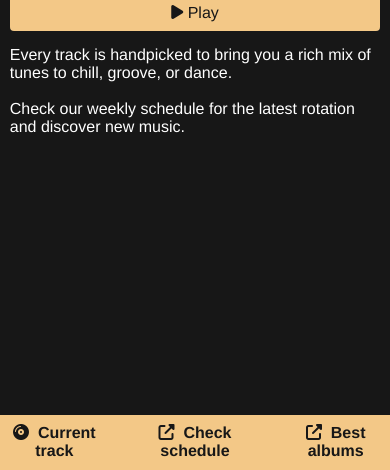
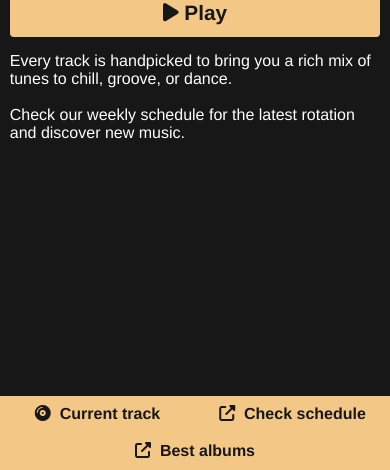
Before and after one commit to niprobin/body-music, a website: page index.html in a window 390 px wide. Shown: the part 374-844 px from the top of the page. Drawn offline with Linux system fonts and the light colour scheme; no server answers; a web font is replaced by a local one.

Commit message:
fixed actions on mobile with z-index

```diff
--- a/style.css
+++ b/style.css
@@ -59,13 +59,14 @@ header {
 
 header > button.play-pause {
 	cursor:pointer;
-	font-size:1em;
+	font-size:1.3em;
 	background-color: #f3c887;
 	color: #171717;
 	border: 0;
 	padding: 0.6em 1em;
 	border-radius: 4px;
 	font-family:'Fustat', "Helvetica", sans-serif;
+	font-weight:bold;
 }
 
 .actions {
@@ -128,7 +129,7 @@ header > button.play-pause {
 
 #song-modal.show {
 	opacity:1;
-	transform: translateY(-50px);
+	transform: translateY(0px);
 }
 
 #song-art {
@@ -207,20 +208,25 @@ header > button.play-pause {
 		left:0;
 		width:100%;
 		max-width:100%;
-		z-index:10;
-		flex-wrap:nowrap;
+		z-index:15;
+		flex-wrap:wrap;
 		justify-content:space-around;
 		align-items:center;
 		background-color: #f3c887;
+		gap:0;
 
 	}
 
 	.actions > button, .actions > a {
-		width:33%;
-		max-width:33%;
+		width:50%;
 		border:0;
 		color:#171717;
 		text-align:center;
 	}
 
+	#song-modal.show {
+		opacity:1;
+		transform: translateY(-80px);
+	}
+
 }
```
